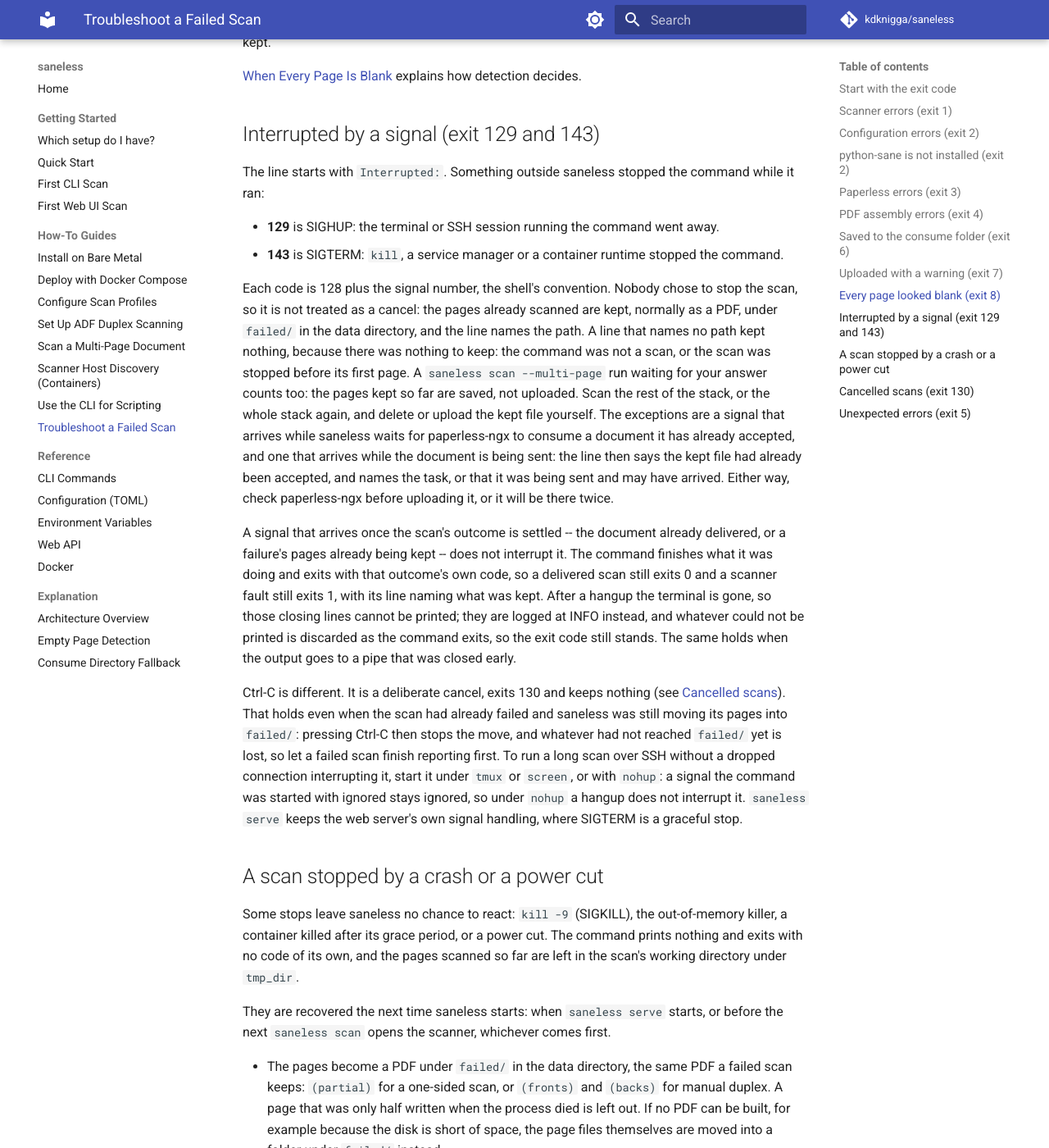
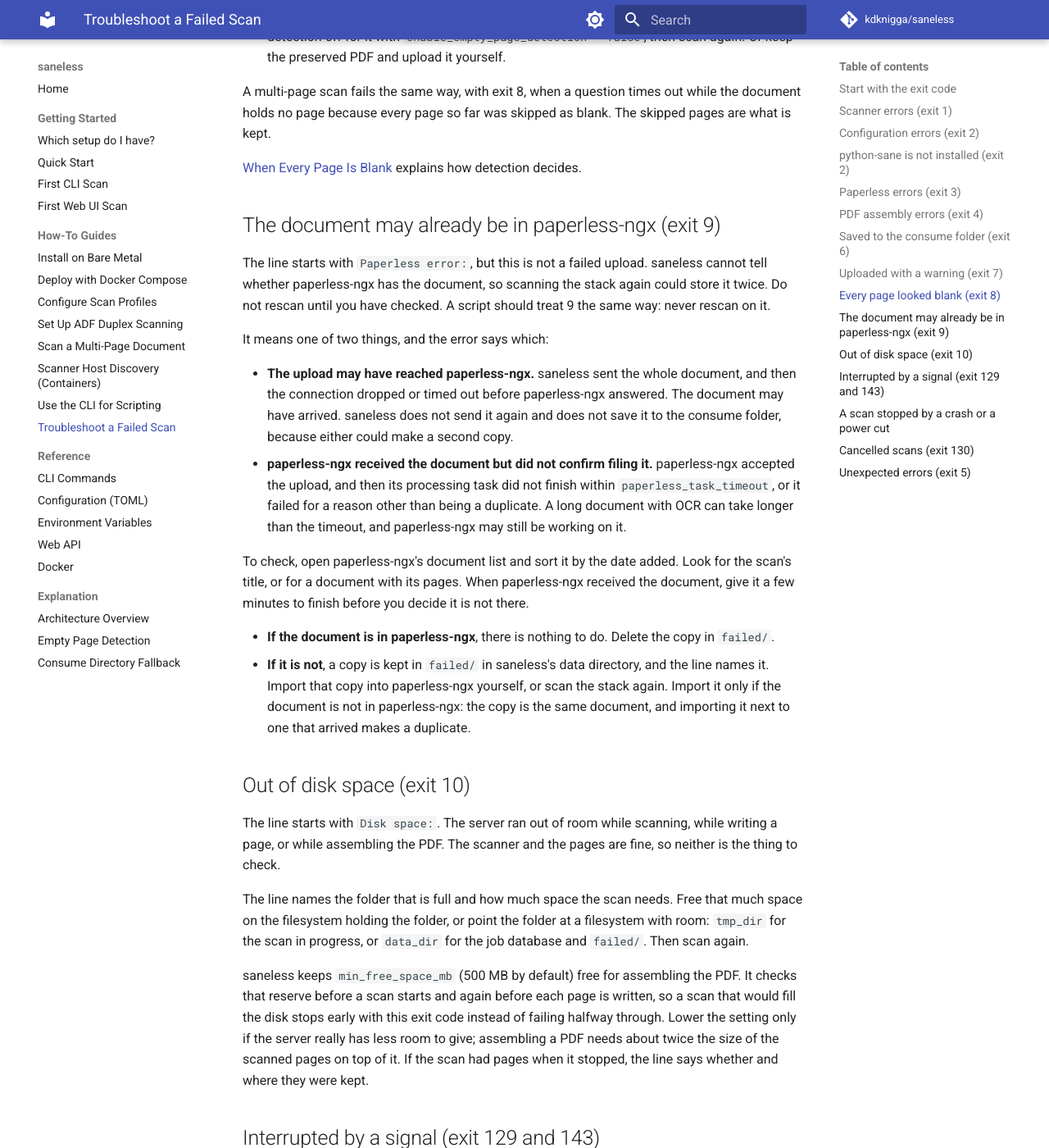
Before and after one commit to kdknigga/saneless, an MkDocs documentation site: the page built from docs/how-to/troubleshoot-a-failed-scan.md, in a window 1280 px wide and 1400 px high, scrolled down 11297 px. Shown: the whole window at 82% size. Built offline with MkDocs 1.6.1 and Material for MkDocs 9.7.7, drawn with Linux system fonts in a browser that asks for light colours; comment, search, counter and statistics services are not loaded; some of the changed text lies outside the part shown.

Commit message:
docs(45-02): document exit codes 9 and 10
- cli-commands.md: 9 and 10 rows in the global and scan tables (D-04, D-06)
- cli-scripting.md: the same rows, with 'never rescan on 9'
- troubleshoot-a-failed-scan.md: table rows linking two new sections,
  'The document may already be in paperless-ngx (exit 9)' (both amber
  situations, checking the document list, when to import the failed/
  copy; D-01, D-03) and 'Out of disk space (exit 10)' (the named folder,
  tmp_dir/data_dir, min_free_space_mb)

Co-Authored-By: Claude Opus 5.5 (1M context) <noreply@anthropic.com>
Claude-Session: https://claude.ai/code/session_013CxQxLcnRUSK9XY3SKundu

```diff
--- a/docs/how-to/troubleshoot-a-failed-scan.md
+++ b/docs/how-to/troubleshoot-a-failed-scan.md
@@ -21,6 +21,8 @@ In a shell, `echo $?` right after the command prints its exit code.
 | 6 | The scan was saved to the consume folder, not uploaded: its title, tags and correspondent were not applied | [Saved to the consume folder](#saved-to-the-consume-folder-exit-6) |
 | 7 | The scan was uploaded, but with a warning | [Uploaded with a warning](#uploaded-with-a-warning-exit-7) |
 | 8 | Every page looked blank to empty-page detection, so nothing was uploaded | [Every page looked blank](#every-page-looked-blank-exit-8) |
+| 9 | The document may already be in paperless-ngx: check before scanning again | [The document may already be in paperless-ngx](#the-document-may-already-be-in-paperless-ngx-exit-9) |
+| 10 | The server ran out of disk space | [Out of disk space](#out-of-disk-space-exit-10) |
 | 129 | A SIGHUP interrupted the command, for example a dropped SSH session | [Interrupted by a signal](#interrupted-by-a-signal-exit-129-and-143) |
 | 130 | You cancelled the scan | [Cancelled scans](#cancelled-scans-exit-130) |
 | 143 | A SIGTERM interrupted the command | [Interrupted by a signal](#interrupted-by-a-signal-exit-129-and-143) |
@@ -441,6 +443,50 @@ holds no page because every page so far was skipped as blank. The skipped pages
 [When Every Page Is Blank](../explanation/empty-page-detection.md#when-every-page-is-blank)
 explains how detection decides.
 
+## The document may already be in paperless-ngx (exit 9)
+
+The line starts with `Paperless error:`, but this is not a failed upload. saneless cannot tell
+whether paperless-ngx has the document, so scanning the stack again could store it twice. Do not
+rescan until you have checked. A script should treat 9 the same way: never rescan on it.
+
+It means one of two things, and the error says which:
+
+- **The upload may have reached paperless-ngx.** saneless sent the whole document, and then the
+  connection dropped or timed out before paperless-ngx answered. The document may have arrived.
+  saneless does not send it again and does not save it to the consume folder, because either
+  could make a second copy.
+- **paperless-ngx received the document but did not confirm filing it.** paperless-ngx accepted
+  the upload, and then its processing task did not finish within `paperless_task_timeout`, or it
+  failed for a reason other than being a duplicate. A long document with OCR can take longer
+  than the timeout, and paperless-ngx may still be working on it.
+
+To check, open paperless-ngx's document list and sort it by the date added. Look for the scan's
+title, or for a document with its pages. When paperless-ngx received the document, give it a few
+minutes to finish before you decide it is not there.
+
+- **If the document is in paperless-ngx**, there is nothing to do. Delete the copy in `failed/`.
+- **If it is not**, a copy is kept in `failed/` in saneless's data directory, and the line names
+  it. Import that copy into paperless-ngx yourself, or scan the stack again. Import it only if
+  the document is not in paperless-ngx: the copy is the same document, and importing it next to
+  one that arrived makes a duplicate.
+
+## Out of disk space (exit 10)
+
+The line starts with `Disk space:`. The server ran out of room while scanning, while writing a
+page, or while assembling the PDF. The scanner and the pages are fine, so neither is the thing to
+check.
+
+The line names the folder that is full and how much space the scan needs. Free that much space on
+the filesystem holding the folder, or point the folder at a filesystem with room: `tmp_dir` for
+the scan in progress, or `data_dir` for the job database and `failed/`. Then scan again.
+
+saneless keeps `min_free_space_mb` (500 MB by default) free for assembling the PDF. It checks that
+reserve before a scan starts and again before each page is written, so a scan that would fill the
+disk stops early with this exit code instead of failing halfway through. Lower the setting only
+if the server really has less room to give; assembling a PDF needs about twice the size of the
+scanned pages on top of it. If the scan had pages when it stopped, the line says whether and where
+they were kept.
+
 ## Interrupted by a signal (exit 129 and 143)
 
 The line starts with `Interrupted:`. Something outside saneless stopped the command while it ran:
```
Also changed, not shown: docs/how-to/cli-scripting.md (+2 -0 lines), docs/reference/cli-commands.md (+4 -0 lines).
